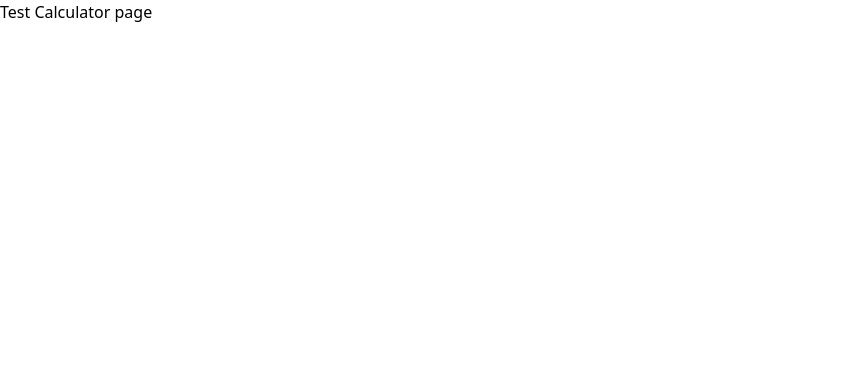
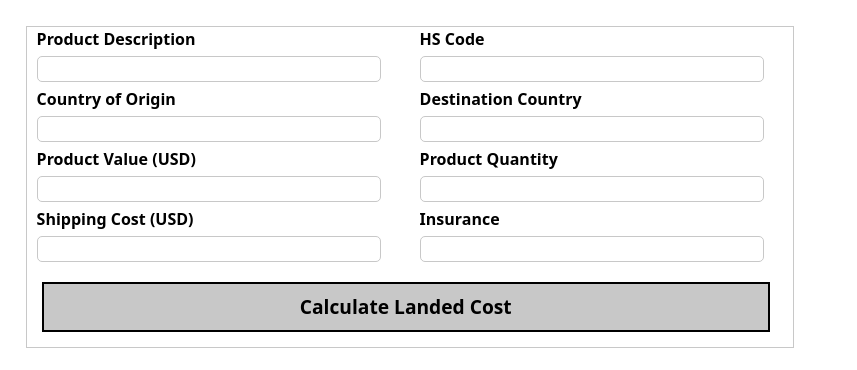
Before and after one commit to Marshmallow-Pikachu/CSD203-G3T1, a React (Vite) app in the folder frontend/: page /calculator in a window 1280 px wide. Shown: the top 370 px of the page, without its empty margins (0-857 px from the left). Built offline with nearby package versions, Linux system fonts and the light colour scheme.

Commit message:
rough calculator structure done

```diff
--- a/frontend/src/components/Button.tsx
+++ b/frontend/src/components/Button.tsx
@@ -0,0 +1,8 @@
+export default function Button({label, name, type}: {label: string, name: string, type: string}) {
+    return (
+        <>
+            <p className="input-label">{label}</p>
+            <input name={name} type={type} />
+        </>
+    )
+}
--- /dev/null
+++ b/frontend/src/components/InputField.tsx
@@ -0,0 +1,12 @@
+import React, { type FunctionComponent } from "react";
+import {input} from "react-dom";
+
+
+export default function InputField({label, name, type}: {label: string, name: string, type: string}) {
+    return (
+        <>
+            <p className="input-label">{label}</p>
+            <input name={name} type={type} />
+        </>
+    )
+}
--- a/frontend/src/components/Sidebar.tsx
+++ b/frontend/src/components/Sidebar.tsx
@@ -1,4 +1,4 @@
-import styles from './sidebar.module.css';
+import styles from '../styles/sidebar.module.css';
 
 const menuItems = [
   { name: 'HOME', href: '/' },
--- a/frontend/src/index.css
+++ /dev/null
@@ -1 +0,0 @@
-@import "tailwindcss";
--- a/frontend/src/main.tsx
+++ b/frontend/src/main.tsx
@@ -2,7 +2,7 @@ import React from "react";
 import ReactDOM from "react-dom/client";
 import App from "./App.tsx";
 import { QueryClient, QueryClientProvider } from "@tanstack/react-query";
-import "./index.css";
+import "./styles/index.css";
 
 const qc = new QueryClient();
 
--- a/frontend/src/pages/Calculator.tsx
+++ b/frontend/src/pages/Calculator.tsx
@@ -1,5 +1,29 @@
+import InputField from "../components/InputField";
+
+
 export default function Calculator(){
     return (
-        <h2> Test Calculator page </h2>
+        <>
+        <form>
+            <div className="container">
+                <div className="container-row">
+                    <div className="child">
+                        <InputField label="Product Description" name="product_description" type="" />
+                        <InputField label="Country of Origin" name="country_of_origin" type="" />
+                        <InputField label="Product Value (USD)" name="product_value" type="number" />
+                        <InputField label="Shipping Cost (USD)" name="shipping_cost" type="number" />
+                    </div>
+                    <div className="child">
+                        <InputField label="HS Code" name="hs_code" type="number" />
+                        <InputField label="Destination Country" name="destination_country" type="" />
+                        <InputField label="Product Quantity" name="product_quantity" type="number" />
+                        <InputField label="Insurance" name="insurance" type="number" />
+                    </div>
+                </div>
+                <button type="submit">Calculate Landed Cost</button>
+            </div>
+        </form>
+        </>
+
     )
 }
--- /dev/null
+++ b/frontend/src/styles/index.css
@@ -0,0 +1,41 @@
+@import "tailwindcss";
+
+input {
+    border: 1px rgb(200, 200, 200) solid;
+    border-radius: 5px;
+    margin: 5px 10px;
+    width: 90%;
+}
+
+button {
+    margin: 2%;
+    width: 95%;
+    height: 50px;
+    border: 2px black solid;
+    font-size: larger;
+    font-weight: bolder;
+    background-color: rgb(200, 200, 200);
+
+}
+
+.container {
+    border: 1px rgb(200, 200, 200) solid;
+    width: 60%;
+    margin: 2%;
+}
+
+.input-label {
+    margin: 0px 10px;
+    font-weight: bold;
+}
+.container-row {
+    flex-direction: row;
+    display: flex;
+}
+
+.child {
+    width:50%;
+    height: 80%;
+    display:flex;
+    flex-direction: column;
+}
```
Also changed, not shown: frontend/src/styles/sidebar.module.css (renamed from frontend/src/components/sidebar.module.css), 1 other file (tests, documents, lock files or other folders).
